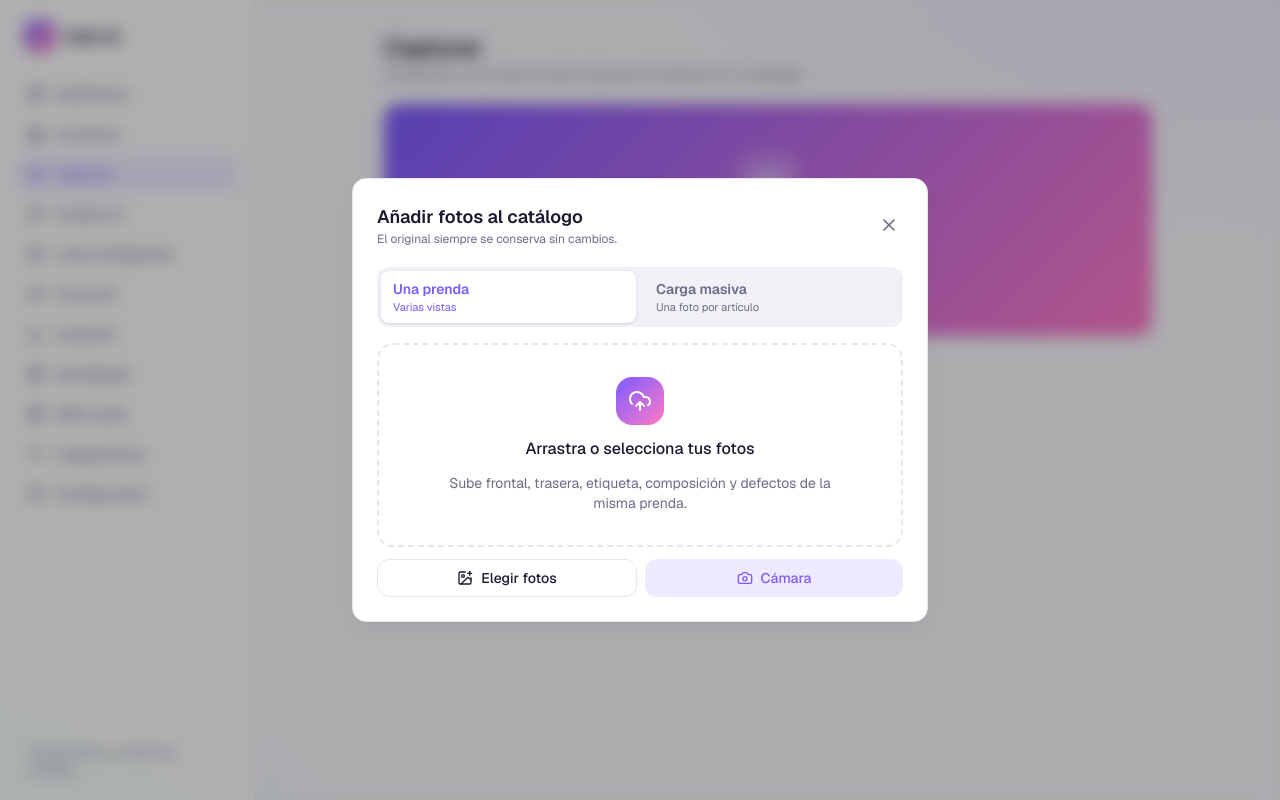
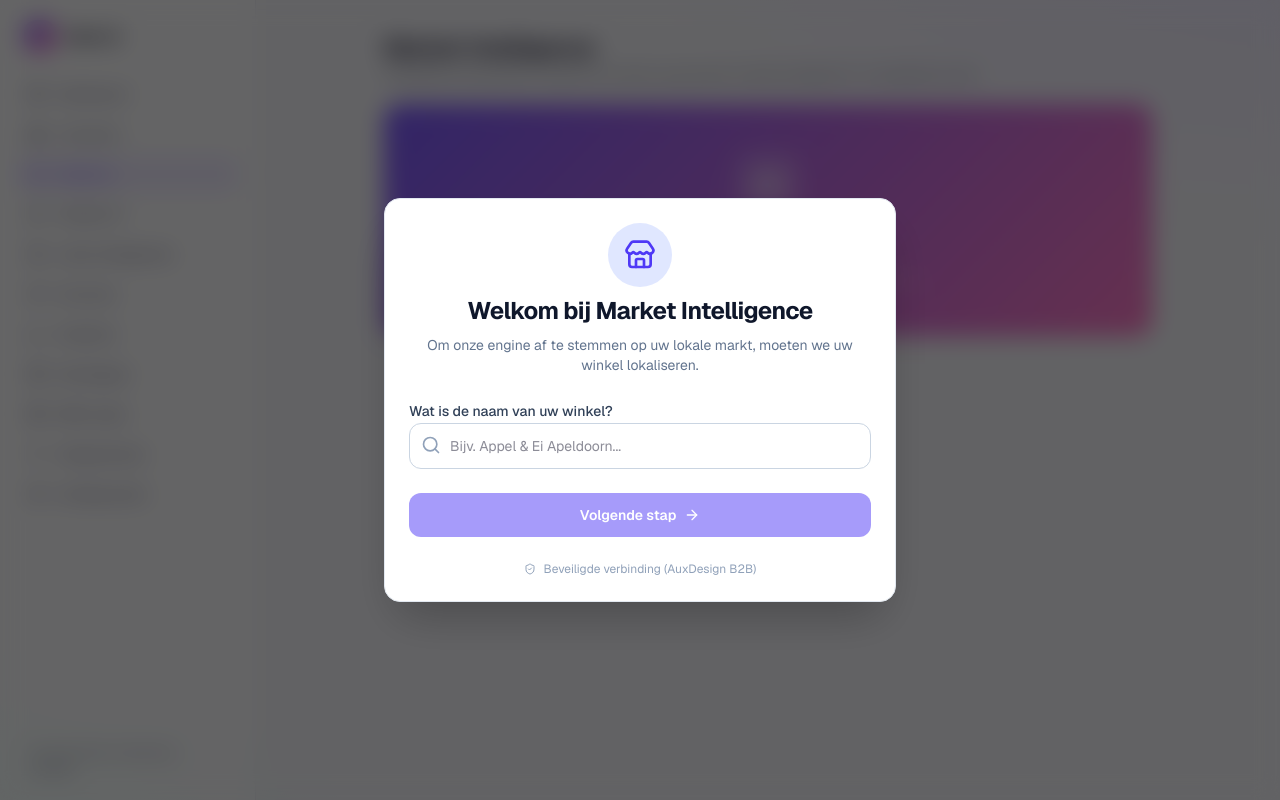
Before and after one commit to abrahamhl/gemini-clothing-triage, a Next.js app: page /capturar in a window 1280 px wide. Both pictures are taken after a click on the button 768 px from the left and 220 px from the top of the page. Built offline with nearby package versions, Linux system fonts and the light colour scheme.

Commit message:
feat: Add Competitor Spy Onboarding Flow with real Arnhem leads

```diff
--- /dev/null
+++ b/scripts/filter_leads.js
@@ -0,0 +1,24 @@
+const fs = require('fs');
+const csv = require('csv-parser');
+const leads = [];
+const validTypes = ['vintage', 'second_hand'];
+
+fs.createReadStream('C:\\Users\\2fabr\\.gemini\\antigravity-cli\\brain\\475642cc-423b-4ca9-9661-08f5a83ff38d\\Leads_Arnhem_100km.csv')
+  .pipe(csv())
+  .on('data', (row) => {
+    const t = row.Tipo.toLowerCase();
+    const n = row.Nombre.toLowerCase();
+    if (validTypes.includes(t) || n.includes('kringloop') || n.includes('vintage') || n.includes('tweedehands')) {
+      if (row.Email && row.Email.includes('@')) {
+        leads.push(row);
+      }
+    }
+  })
+  .on('end', () => {
+    let csvData = 'Nombre,Tipo,Distancia_Km,Ciudad,Direccion,Sitio_Web,Email,Telefono,Google_Maps,Oportunidad_Servicio\n';
+    leads.forEach(l => {
+      csvData += '"' + l.Nombre + '","' + l.Tipo + '",' + l.Distancia_Km + ',"' + l.Ciudad + '","' + l.Direccion + '","' + l.Sitio_Web + '","' + l.Email + '","' + l.Telefono + '","' + l.Google_Maps + '","' + l.Oportunidad_Servicio + '"\n';
+    });
+    fs.writeFileSync('C:\\Users\\2fabr\\.gemini\\antigravity-cli\\brain\\475642cc-423b-4ca9-9661-08f5a83ff38d\\Leads_Arnhem_100km_Limpio.csv', csvData);
+    console.log('Leads super cualificados guardados: ', leads.length);
+  });
--- a/src/app/(app)/capturar/page.tsx
+++ b/src/app/(app)/capturar/page.tsx
@@ -1,40 +1,50 @@
 "use client";
 
-import { useState } from "react";
+import { useState, useEffect } from "react";
 import { Camera } from "lucide-react";
 import { useItems } from "@/components/useItems";
 import { CaptureModal } from "@/components/CaptureModal";
+import { CompetitorOnboarding } from "@/components/CompetitorOnboarding";
 import { Badge } from "@/components/ui";
 import { STATUS, euro } from "@/lib/ui";
 
 export default function CapturarPage() {
   const { items, refresh } = useItems(3000);
   const [open, setOpen] = useState(false);
+  const [needsOnboarding, setNeedsOnboarding] = useState(false);
   const recent = items.slice(0, 12);
+
+  const handleCaptureClick = () => {
+    if (!localStorage.getItem("storeName")) {
+      setNeedsOnboarding(true);
+    } else {
+      setOpen(true);
+    }
+  };
 
   return (
     <div className="mx-auto max-w-3xl">
-      <h1 className="text-2xl font-semibold tracking-tight">Capturar</h1>
+      <h1 className="text-2xl font-semibold tracking-tight">Market Intelligence</h1>
       <p className="text-sm text-muted">
-        Fotografía y la IA hace el resto. Aparece al instante en tu catálogo.
+        Fotografía una prenda y nuestra IA te dirá a qué precio la está vendiendo tu competencia real.
       </p>
 
       <button
-        onClick={() => setOpen(true)}
+        onClick={handleCaptureClick}
         className="brand-gradient mt-5 flex w-full flex-col items-center gap-3 rounded-2xl px-6 py-12 text-white shadow-sm transition hover:opacity-95"
       >
         <span className="flex size-16 items-center justify-center rounded-2xl bg-white/20">
           <Camera className="size-8" />
         </span>
-        <span className="text-lg font-semibold">Capturar artículo</span>
+        <span className="text-lg font-semibold">Capturar e Investigar</span>
         <span className="text-sm text-white/80">
-          Una o varias fotos · cada una se cataloga sola
+          Escaneo omnicanal de precios en tu área local
         </span>
       </button>
 
       {recent.length > 0 && (
         <div className="mt-6">
-          <p className="mb-3 text-sm font-medium">Capturado recientemente</p>
+          <p className="mb-3 text-sm font-medium">Investigado recientemente</p>
           <div className="grid grid-cols-2 gap-3 sm:grid-cols-3">
             {recent.map((item) => {
               const primary = item.images.find((i) => i.isPrimary) ?? item.images[0];
@@ -66,6 +76,15 @@ export default function CapturarPage() {
         </div>
       )}
 
+      {needsOnboarding && (
+        <CompetitorOnboarding
+          onComplete={() => {
+            setNeedsOnboarding(false);
+            setOpen(true);
+          }}
+        />
+      )}
+
       {open && (
         <CaptureModal
           source="mobile"
--- a/src/components/CaptureModal.tsx
+++ b/src/components/CaptureModal.tsx
@@ -72,7 +72,7 @@ export function CaptureModal({
 
     const attempts = parseInt(localStorage.getItem('demo_attempts') || '0', 10);
     if (attempts >= 10) {
-      setError("Has superado el límite de 10 intentos gratuitos de demo. Contáctanos para adquirir la versión ilimitada.");
+      setError("Has completado tu cuota de Market Intelligence (10 escaneos). Para monitorizar a tu competencia sin límites y automatizar la tasación diaria de tu inventario, activa la licencia 'LEAN AI Unlimited' contactando con AuxDesign.");
       return;
     }
     localStorage.setItem('demo_attempts', (attempts + 1).toString());
--- /dev/null
+++ b/src/components/CompetitorOnboarding.tsx
@@ -0,0 +1,135 @@
+"use client";
+import React, { useState } from "react";
+import { Search, MapPin, Target, Eye, Store, ArrowRight, ShieldCheck } from "lucide-react";
+
+export function CompetitorOnboarding({ onComplete }: { onComplete: () => void }) {
+  const [step, setStep] = useState(1);
+  const [storeName, setStoreName] = useState("");
+  const [searching, setSearching] = useState(false);
+  const [competitors, setCompetitors] = useState<{name: string, selected: boolean}[]>([]);
+
+  const handleSearch = () => {
+    setSearching(true);
+    setTimeout(() => {
+      setSearching(false);
+
+      const ALL_STORES = [
+        "Kringloopwinkel De 2e Ronde (Velp)",
+        "Van Bamboe (Apeldoorn)",
+        "Stijlparadijs (Apeldoorn)",
+        "Kringloopwinkel Onderdak (Apeldoorn)",
+        "Feeën & Feeksen (Apeldoorn)",
+        "Appel & Ei (Apeldoorn)",
+        "'t Maatje (Apeldoorn)"
+      ];
+
+      // Select 3 random competitors that are NOT the storeName itself
+      const filtered = ALL_STORES.filter(s => !s.toLowerCase().includes(storeName.toLowerCase()));
+      const selectedStores = filtered.sort(() => 0.5 - Math.random()).slice(0, 3);
+
+      setCompetitors(selectedStores.map((name, idx) => ({ name, selected: idx < 2 })));
+      setStep(2);
+    }, 1200);
+  };
+
+  const toggleCompetitor = (i: number) => {
+    const newC = [...competitors];
+    newC[i].selected = !newC[i].selected;
+    setCompetitors(newC);
+  };
+
+  const handleFinish = () => {
+    const selected = competitors.filter(c => c.selected).map(c => c.name);
+    localStorage.setItem("competitors", JSON.stringify(selected));
+    localStorage.setItem("storeName", storeName);
+    onComplete();
+  };
+
+  return (
+    <div className="fixed inset-0 z-[100] flex items-center justify-center bg-black/60 p-4 backdrop-blur-md">
+      <div className="w-full max-w-lg rounded-2xl bg-white p-6 shadow-2xl dark:bg-slate-900 border border-slate-200 dark:border-slate-800">
+
+        {step === 1 && (
+          <div className="space-y-6 animate-in fade-in zoom-in-95 duration-300">
+            <div className="flex justify-center mb-2">
+              <div className="h-16 w-16 bg-indigo-100 dark:bg-indigo-900/30 text-indigo-600 rounded-full flex items-center justify-center">
+                <Store className="h-8 w-8" />
+              </div>
+            </div>
+            <div className="text-center">
+              <h2 className="text-2xl font-bold tracking-tight text-slate-900 dark:text-white">Welkom bij Market Intelligence</h2>
+              <p className="mt-2 text-sm text-slate-500 dark:text-slate-400">
+                Om onze engine af te stemmen op uw lokale markt, moeten we uw winkel lokaliseren.
+              </p>
+            </div>
+            <div className="space-y-3">
+              <label className="text-sm font-medium text-slate-700 dark:text-slate-300">Wat is de naam van uw winkel?</label>
+              <div className="relative">
+                <Search className="absolute left-3 top-3 h-5 w-5 text-slate-400" />
+                <input
+                  type="text"
+                  value={storeName}
+                  onChange={(e) => setStoreName(e.target.value)}
+                  placeholder="Bijv. Appel & Ei Apeldoorn..."
+                  className="w-full rounded-xl border border-slate-300 bg-white py-3 pl-10 pr-4 text-sm focus:border-indigo-500 focus:outline-none focus:ring-1 focus:ring-indigo-500 dark:border-slate-700 dark:bg-slate-800 dark:text-white"
+                />
+              </div>
+            </div>
+            <button
+              onClick={handleSearch}
+              disabled={!storeName || searching}
+              className="flex w-full items-center justify-center gap-2 rounded-xl bg-indigo-600 py-3 text-sm font-semibold text-white transition-all hover:bg-indigo-700 disabled:opacity-50"
+            >
+              {searching ? "Ecosysteem lokaliseren..." : "Volgende stap"} <ArrowRight className="h-4 w-4" />
+            </button>
+            <p className="flex items-center justify-center gap-2 text-xs text-slate-400">
+               <ShieldCheck className="h-3 w-3" /> Beveiligde verbinding (AuxDesign B2B)
+            </p>
+          </div>
+        )}
+
+        {step === 2 && (
+          <div className="space-y-6 animate-in slide-in-from-right-4 duration-300">
+            <div className="text-center">
+              <h2 className="text-2xl font-bold tracking-tight text-slate-900 dark:text-white">Concurrentie Scanner</h2>
+              <p className="mt-2 text-sm text-slate-500 dark:text-slate-400">
+                We hebben {competitors.length} vergelijkbare concurrenten gevonden. Selecteer welke u wilt monitoren op Marktplaats en Vinted.
+              </p>
+            </div>
+
+            <div className="space-y-3">
+              {competitors.map((c, i) => (
+                <div
+                  key={i}
+                  onClick={() => toggleCompetitor(i)}
+                  className={`flex cursor-pointer items-center justify-between rounded-xl border p-4 transition-all ${c.selected ? 'border-indigo-600 bg-indigo-50 dark:bg-indigo-900/20' : 'border-slate-200 dark:border-slate-700 hover:border-slate-300'}`}
+                >
+                  <div className="flex items-center gap-3">
+                    <div className={`flex h-10 w-10 items-center justify-center rounded-full ${c.selected ? 'bg-indigo-600 text-white' : 'bg-slate-100 dark:bg-slate-800 text-slate-500'}`}>
+                      <Target className="h-5 w-5" />
+                    </div>
+                    <div>
+                      <p className={`text-sm font-medium ${c.selected ? 'text-indigo-900 dark:text-indigo-200' : 'text-slate-700 dark:text-slate-300'}`}>{c.name}</p>
+                      <p className="text-xs text-slate-500"><MapPin className="inline h-3 w-3 mr-1"/> Binnen 5km radius</p>
+                    </div>
+                  </div>
+                  <div className={`h-5 w-5 rounded-full border-2 flex items-center justify-center ${c.selected ? 'border-indigo-600 bg-indigo-600' : 'border-slate-300'}`}>
+                    {c.selected && <div className="h-2 w-2 rounded-full bg-white" />}
+                  </div>
+                </div>
+              ))}
+            </div>
+
+            <button
+              onClick={handleFinish}
+              className="flex w-full items-center justify-center gap-2 rounded-xl bg-slate-900 dark:bg-white dark:text-slate-900 py-3 text-sm font-semibold text-white transition-all hover:bg-slate-800"
+            >
+              <Eye className="h-4 w-4" /> Start Market Intelligence
+            </button>
+          </div>
+        )}
+
+      </div>
+    </div>
+  );
+}
```
Also changed, not shown: scripts/fetch_big.js (added, +44 -0 lines).
